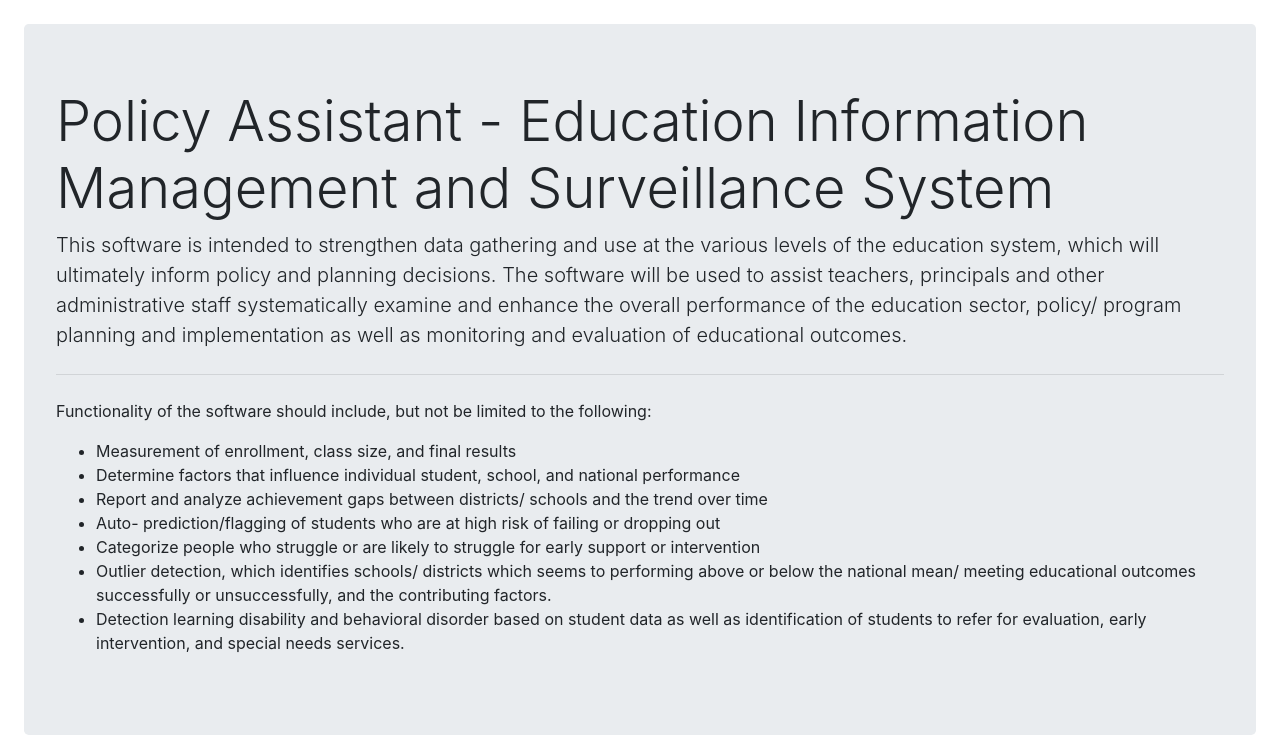
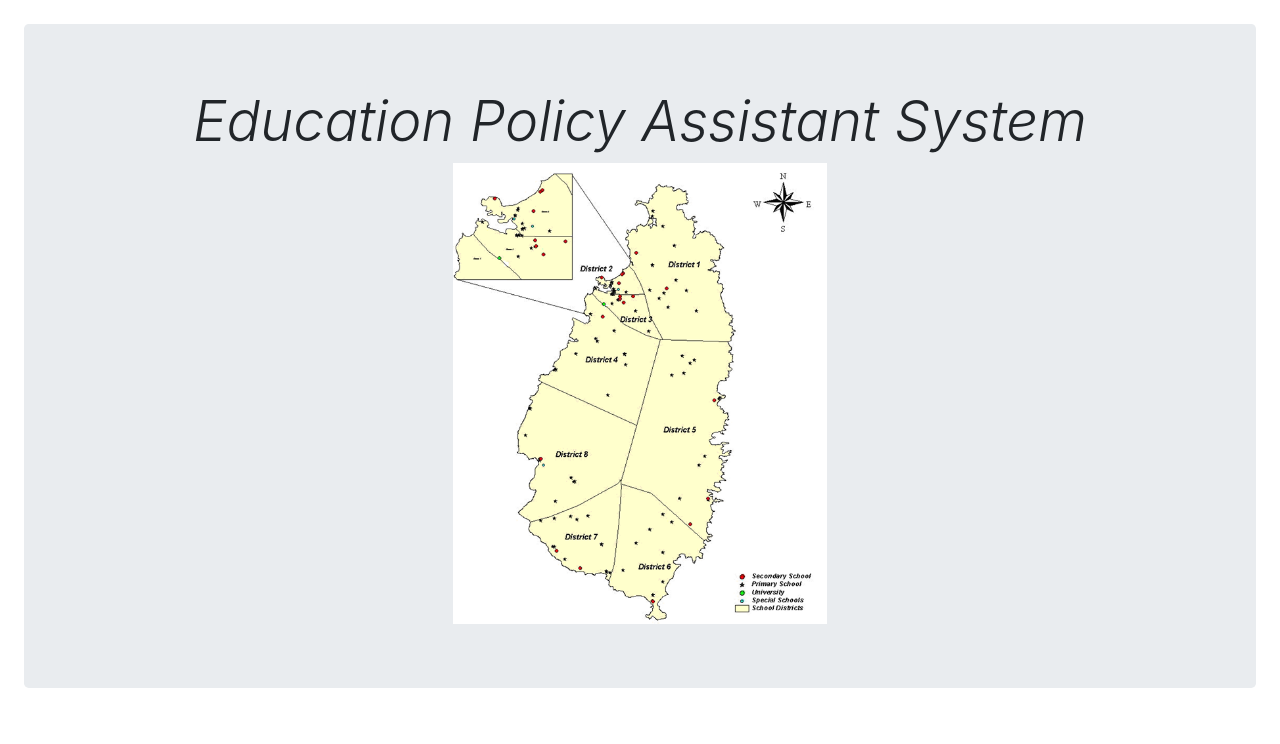
Before and after one commit to guezandy/PAS-EMIS, a Django app: page / in a window 1280 px wide. Shown: the part 56-800 px from the top of the page. Run offline with Django 3.2, Linux system fonts and the light colour scheme; some libraries are stand-ins or nearby versions.

Commit message:
update to the home page

```diff
--- a/authentication/templates/authentication/index.html
+++ b/authentication/templates/authentication/index.html
@@ -1,27 +1,15 @@
 {% extends "authentication/base.html" %}
+ {% load static %}
 {% block body %}
 <div class="jumbotron">
-    <h1 class="display-4">Policy Assistant - Education Information Management and Surveillance System</h1>
-    <p class="lead">This software is intended to strengthen data gathering and use at the various levels of the
-        education
-        system, which will ultimately inform policy and planning decisions. The software will be used to assist
-        teachers, principals and other administrative staff systematically examine and enhance the overall
-        performance of the education sector, policy/ program planning and implementation as well as monitoring
-        and evaluation of educational outcomes.</p>
-    <hr class="my-4">
-    <p>Functionality of the software should include, but not be limited to the following:
-    <ul>
-        <li>Measurement of enrollment, class size, and final results</li>
-        <li>Determine factors that influence individual student, school, and national performance</li>
-        <li>Report and analyze achievement gaps between districts/ schools and the trend over time</li>
-        <li>Auto- prediction/flagging of students who are at high risk of failing or dropping out</li>
-        <li>Categorize people who struggle or are likely to struggle for early support or intervention</li>
-        <li>Outlier detection, which identifies schools/ districts which seems to performing above or below the
-            national mean/ meeting educational outcomes successfully or unsuccessfully, and the contributing
-            factors.</li>
-        <li>Detection learning disability and behavioral disorder based on student data as well as identification of
-            students to refer for evaluation, early intervention, and special needs services.</li>
-    </ul>
-    </p>
+    <h3 class="display-4" style="text-align: center"><em>Education Policy Assistant System</em></h3>
+    <div class ='row'>
+        <div class ='col-4'></div>
+        <div class ='col-4'>
+    <img src="{% static 'assets/img/map.png' %}" alt="education districts"/>
+        </div>
+        <div class ='col-4'></div>
+
+    </div>
 </div>
 {% endblock body %}
--- a/templates/index.html
+++ b/templates/index.html
@@ -14,4 +14,5 @@
 
     </div>
 </div>
+
 {% endblock page_content %}
```
Also changed, not shown: historical_surveillance/models.py (+7 -7 lines).
